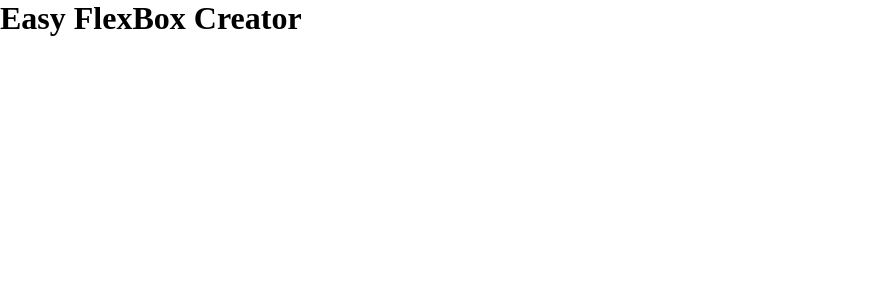
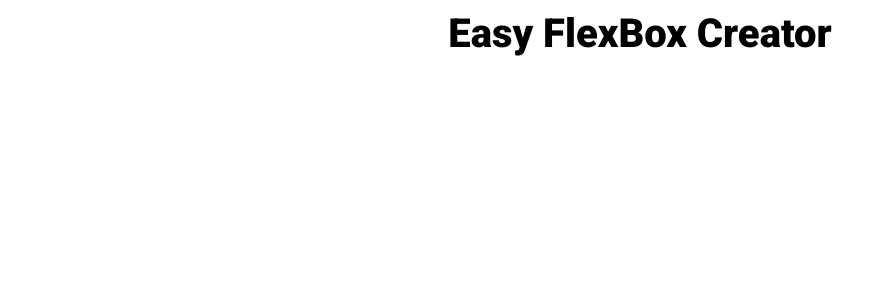
Before and after one commit to SkyDogzz/EasyFlexboxCreator, a React (Create React App) app: page / in a window 1280 px wide. Shown: the top 300 px of the page, without its empty margins (0-895 px from the left). Built offline with nearby package versions, Linux system fonts and the light colour scheme.

Commit message:
Add style Header.scss

```diff
--- a/src/App.scss
+++ b/src/App.scss
@@ -1,3 +1,5 @@
+@import url('https://fonts.googleapis.com/css2?family=Roboto:wght@300;400;900&display=swap');
+
 *,
 ::before,
 ::after {
@@ -5,3 +7,10 @@
   margin: 0;
   padding: 0;
 }
+
+html{
+
+    font-size: 62.5%;
+    font-family: 'Roboto';
+
+}
--- a/src/components/Header.jsx
+++ b/src/components/Header.jsx
@@ -1,3 +1,5 @@
+import '../style/Header.scss';
+
 export default function Header() {
   return (
     <header>
--- /dev/null
+++ b/src/style/Header.scss
@@ -0,0 +1,9 @@
+header{
+
+    h1{
+        font-size: 4rem;
+        text-align: center;
+        padding: 1rem;
+    }
+
+}
```
